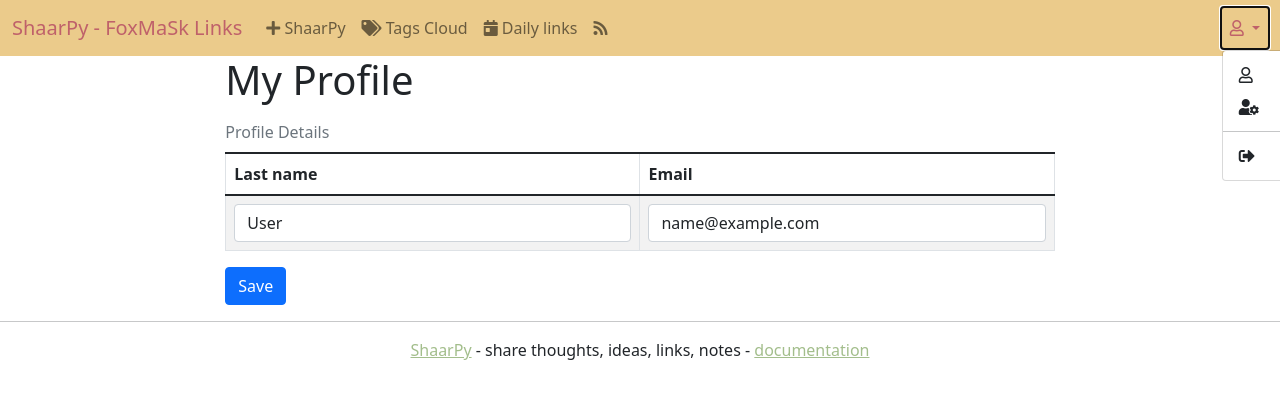
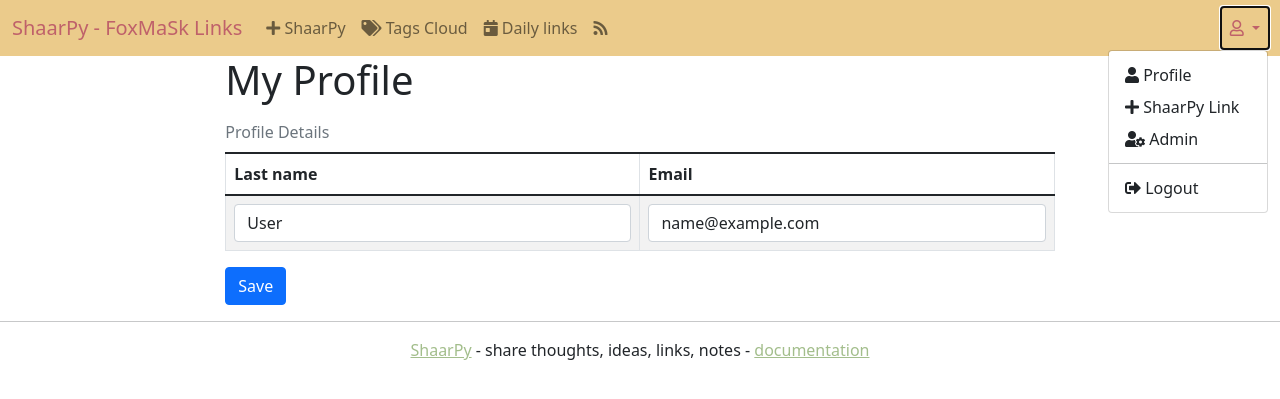
Before and after one commit to foxmask/shaarpy, a Django app: page /accounts/profile/edit/ in a window 1280 px wide, after a click that opens the changed part; the page is wider, and only the part inside the window is pictured. Shown: the top 399 px of that part. Run offline with Django 4.2, Linux system fonts and the light colour scheme; the visitor is signed in with stand-in values (Sample User, id 1); data comes from the database, SQL or seed files in the repository.

Commit message:
bookmarklet

```diff
--- a/shaarpy/templates/base.html
+++ b/shaarpy/templates/base.html
@@ -21,7 +21,6 @@
     <meta property="og:title" content="{% block og_title %}{{ SHAARPY_NAME }}{% endblock %}">
     <meta property="og:description" content="{% block og_description %}{{ SHAARPY_DESCRIPTION }}{% endblock %}">
     {% block og_image %}{% endblock %}
-
 </head>
 <body role="document"{% if edit_link %} onload="document.my_form.id_text.focus();"{% elif add_link %} onload="document.my_form.id_url.focus();"{% endif %}>
     <nav class="navbar navbar-expand-md navbar-light sticky-top" style="background-color: #ebcb8b;">
@@ -56,13 +55,14 @@
                   <a class="nav-link dropdown-toggle" href="#" id="navbarDropdown" role="button" data-bs-toggle="dropdown" aria-expanded="false">
                     <i class="far fa-user"></i>
                   </a>
-                  <ul class="dropdown-menu" aria-labelledby="navbarDropdown">
-                    <li><a class="dropdown-item" href="{% url 'me' %}" title="{% trans 'Profile' %}"><i class="far fa-user"></i></a></li>
+                  <ul class="dropdown-menu dropdown-menu-end" aria-labelledby="navbarDropdown">
+                    <li><a class="dropdown-item" href="{% url 'me' %}" title="{% trans 'Profile' %}"><i class="fas fa-user"></i> {% trans 'Profile' %}</a></li>
                     {% if user.is_staff %}
-                    <li><a class="dropdown-item" href="{% url 'admin:login' %}" title="{% trans 'Admin' %}"><i class="fas fa-user-cog"></i></a></li>
+                    <li><a class="dropdown-item" href="javascript:(function(){var%20url%20=%20location.href;var%20title%20=%20document.title%20||%20url;window.open('{{ hostname }}/new/?post='%20+%20encodeURIComponent(url)+'&title='%20+%20encodeURIComponent(title)+'&source=bookmarklet','_blank','menubar=no,height=390,width=600,toolbar=no,scrollbars=no,status=no,dialog=1');})();" title="{% trans 'drag this link to your bookmark bar to use the bookmarklet' %}"> <i class="fas fa-plus"></i> ShaarPy Link</a></li>
+                    <li><a class="dropdown-item" href="{% url 'admin:login' %}" title="{% trans 'Admin' %}"><i class="fas fa-user-cog"></i> {% trans 'Admin' %}</a></li>
                     <li><hr class="dropdown-divider"></li>
                     {% endif %}
-                    <li><a class="dropdown-item" href="{% url 'logout' %}"  title="{% trans 'Logout' %}"><i class="fas fa-sign-out-alt"></i></a></li>
+                    <li><a class="dropdown-item" href="{% url 'logout' %}"  title="{% trans 'Logout' %}"><i class="fas fa-sign-out-alt"></i> {% trans 'Logout' %}</a></li>
                   </ul>
                   {% else %}
                   <ul class="navbar-nav">
--- a/shaarpy/views.py
+++ b/shaarpy/views.py
@@ -19,7 +19,7 @@ import pypandoc
 from shaarpy.forms import LinksForm, LinksFormEdit, MeForm, SearchForm
 from shaarpy.models import Links
 from shaarpy import settings
-from shaarpy.tools import grab_full_article, rm_md_file, create_md_file
+from shaarpy.tools import grab_full_article, rm_md_file, create_md_file, _get_host
 
 
 def search(request):
@@ -101,6 +101,8 @@ class HomeView(SettingsMixin, ListView):
         context['object_list'] = queryset
         context['form_search'] = SearchForm
         context['q'] = self.request.GET.get('q')
+        # this will be used for the URL in the bookmarklet
+        context['hostname'] = _get_host(self.request.build_absolute_uri())
 
         if context_object_name is not None:
             context[context_object_name] = queryset
```
Also changed, not shown: shaarpy/tools.py (+6 -1 lines), README.md, 1 other file.
